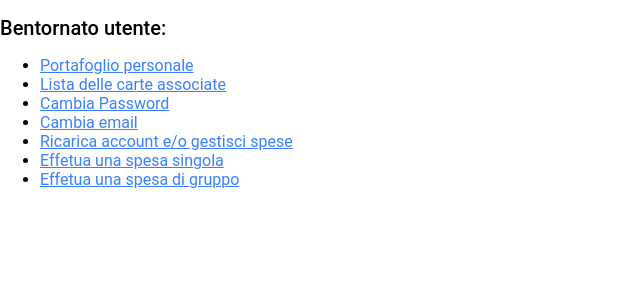
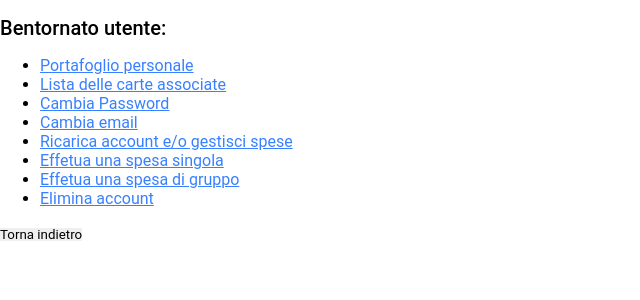
Before and after one commit to Riccardo369/VMR_Condivisione_Spese, a React (Vite) app in the folder Front-end/: page /PersonalArea in a window 1280 px wide. Shown: the top 300 px of the page, without its empty margins (0-640 px from the left). Built offline with nearby package versions, Linux system fonts and the light colour scheme.

Commit message:
Modifiche ed inserimenti
Modifiche sul lato della relazione e inserimento codice per eliminare l'account e vari "bottoni" per dare la possibilità di tornare alla pagina iniziale

```diff
--- a/Front-end/src/components/ProgettoSpese/Accedi.tsx
+++ b/Front-end/src/components/ProgettoSpese/Accedi.tsx
@@ -1,5 +1,6 @@
 import {RequestServer, CryptingText} from '../SharedModule';
 import storage from '../SharedAreaVariables';
+import WelcomePage from './Index';
 
 const MyComponent: React.FC = () => {
 
@@ -61,6 +62,7 @@ const MyComponent: React.FC = () => {
 
         </span>
           <button onClick={RequestLogin}>Conferma</button>
+          <button onClick={WelcomePage}>Torna indietro</button>
         </p>
       </body>
     </fieldset>
--- a/Front-end/src/components/ProgettoSpese/AreaPersonale.tsx
+++ b/Front-end/src/components/ProgettoSpese/AreaPersonale.tsx
@@ -1,5 +1,6 @@
 import React, { useEffect, useState } from 'react';
 import storage from '../SharedAreaVariables';
+import WelcomePage from './Index';
 
 const PersonalAreaPage: React.FC = () => {
 
@@ -30,19 +31,19 @@ const PersonalAreaPage: React.FC = () => {
         <h4>Bentornato utente: {Nickname}</h4>
         <ul>
           <li>
-            <a href="Portafoglio.html">Portafoglio personale</a>
+            <a href="Portafoglio.tsx">Portafoglio personale</a>
           </li>
           <li>
-            <a href="ListaCarte.html">Lista delle carte associate</a>
+            <a href="ListaCarte.tsx">Lista delle carte associate</a>
           </li>
           <li>
-            <a href="CambiaPassword.html">Cambia Password</a>
+            <a href="CambiaPassword.tsx">Cambia Password</a>
           </li>
           <li>
-            <a href="CambiaEmail.html">Cambia email</a>
+            <a href="CambiaEmail.tsx">Cambia email</a>
           </li>
           <li>
-            <a href="RicaricaAccount.html">Ricarica account e/o gestisci spese</a>
+            <a href="RicaricaAccount.tsx">Ricarica account e/o gestisci spese</a>
           </li>
           <li>
             <a href="SpesaSingola.tsx"> Effetua una spesa singola</a>
@@ -50,7 +51,11 @@ const PersonalAreaPage: React.FC = () => {
           <li>
             <a href="SpesaDiGruppo.tsx"> Effetua una spesa di gruppo</a>
           </li>
+          <li>
+            <a href="eliminaAccount.tsx"> Elimina account</a>
+          </li>
         </ul>
+        <button onClick={WelcomePage}>Torna indietro</button>
       </body>
     </div>
   );
--- a/Front-end/src/components/ProgettoSpese/Registrazione.tsx
+++ b/Front-end/src/components/ProgettoSpese/Registrazione.tsx
@@ -1,4 +1,5 @@
 import {RequestServer, CryptingText} from '../SharedModule';
+import WelcomePage from './Index';
 
 const RegisterPage: React.FC = () => {
 
@@ -98,6 +99,7 @@ const RegisterPage: React.FC = () => {
 
           </span>
           <button onClick={requestRegister}>Conferma</button>
+          <button onClick={WelcomePage}>Torna indietro</button>
         </p>
       </body>
     </div>
```
Also changed, not shown: Front-end/src/components/ProgettoSpese/eliminaAccount.tsx (added, +25 -0 lines), 2 other files (tests, documents, lock files or other folders).
